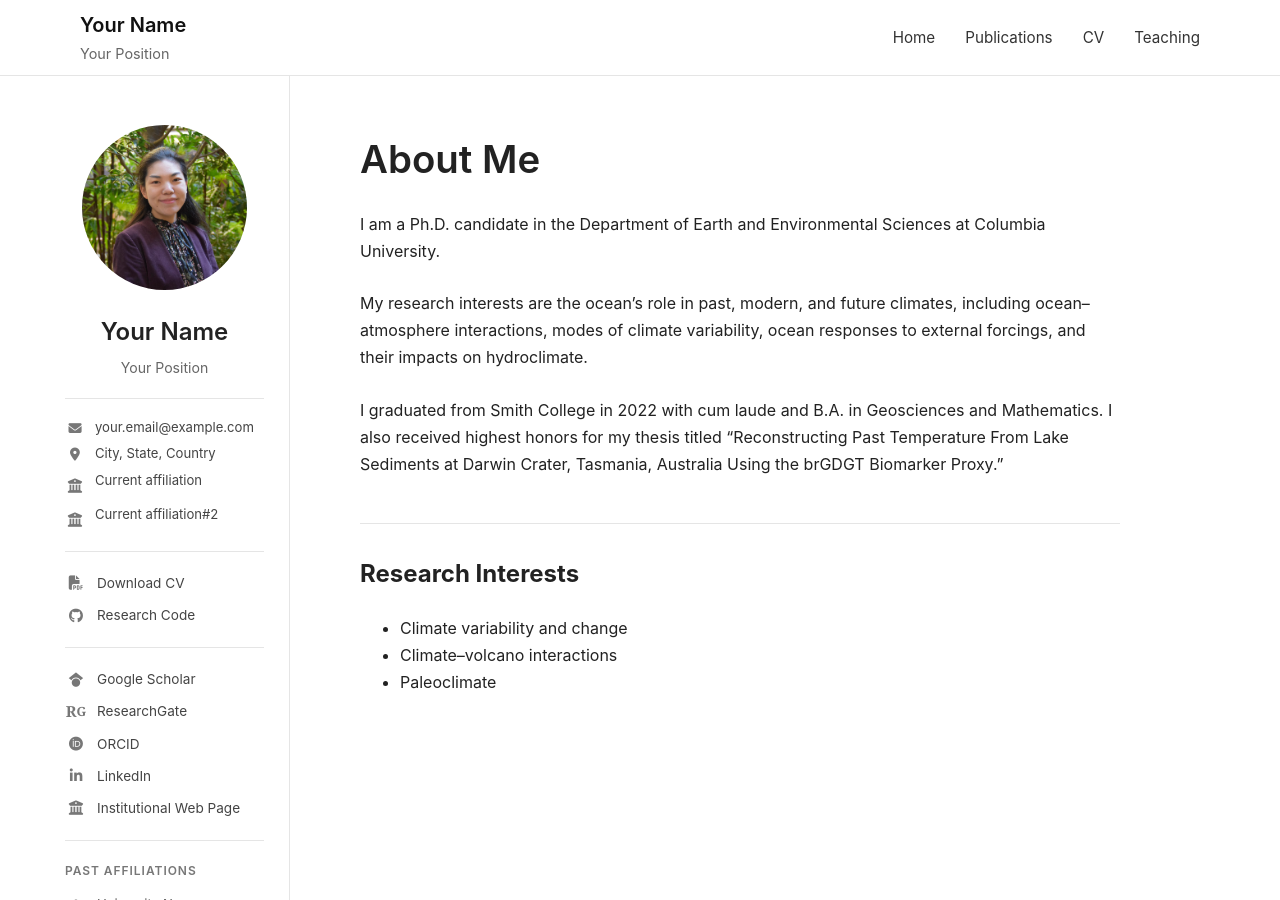
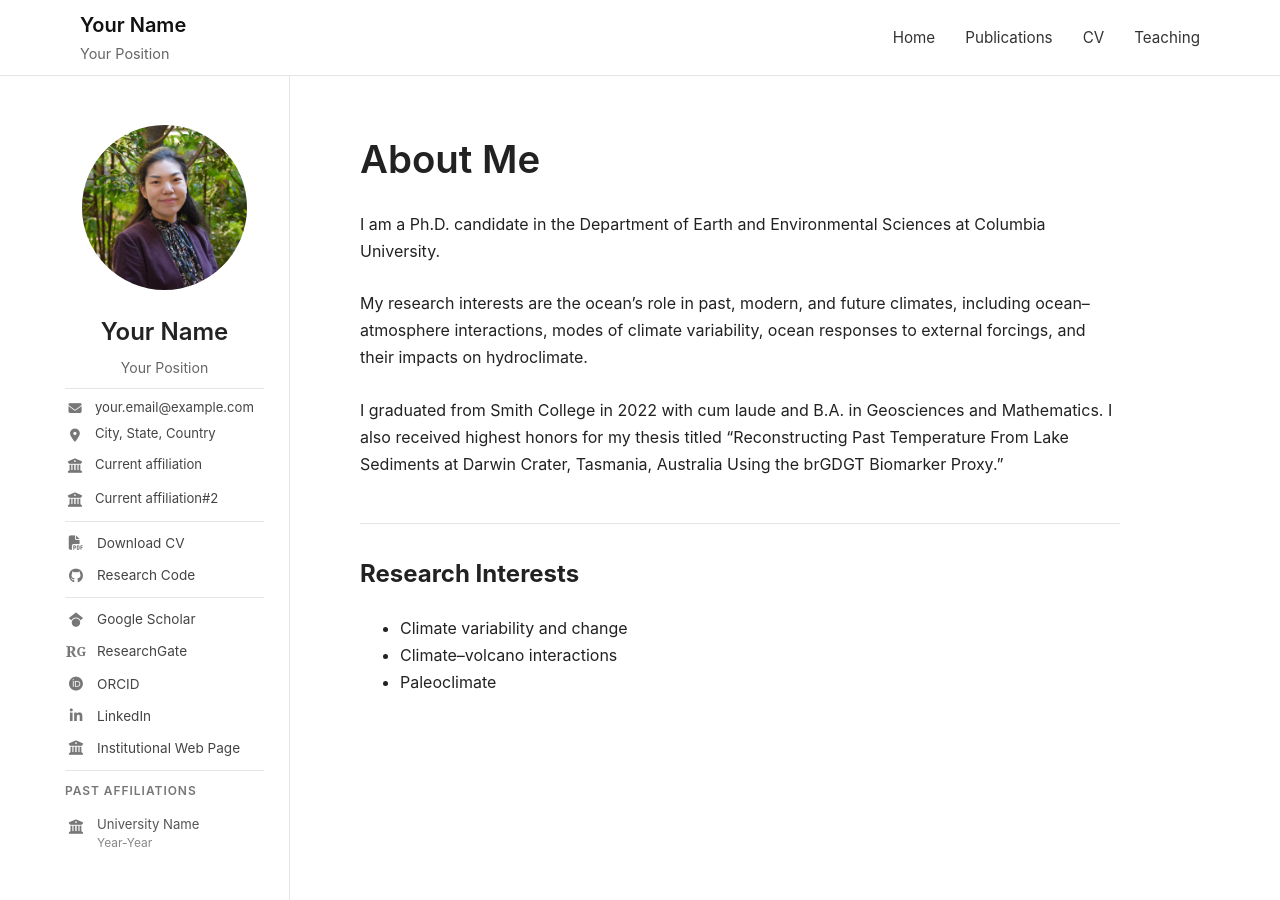
Before and after one commit to isugiura/isugiura.github.io, a Jekyll site: the page built from index.md, in a window 1280 px wide and 900 px high. Built offline with Jekyll 4.4.1, drawn with Linux system fonts in a browser that asks for light colours.

Commit message:
Update style.scss

```diff
--- a/assets/css/style.scss
+++ b/assets/css/style.scss
@@ -167,7 +167,7 @@ body {
 
   background: #e5e5e5;
 
-  margin: 20px 0;
+  margin: 10px 0;
 }
 
 
@@ -187,7 +187,7 @@ body {
 .contact-info a,
 .contact-info div {
   display: flex;
-  align-items: flex-start;
+  align-items: center;
 
   gap: 10px;
 
```
